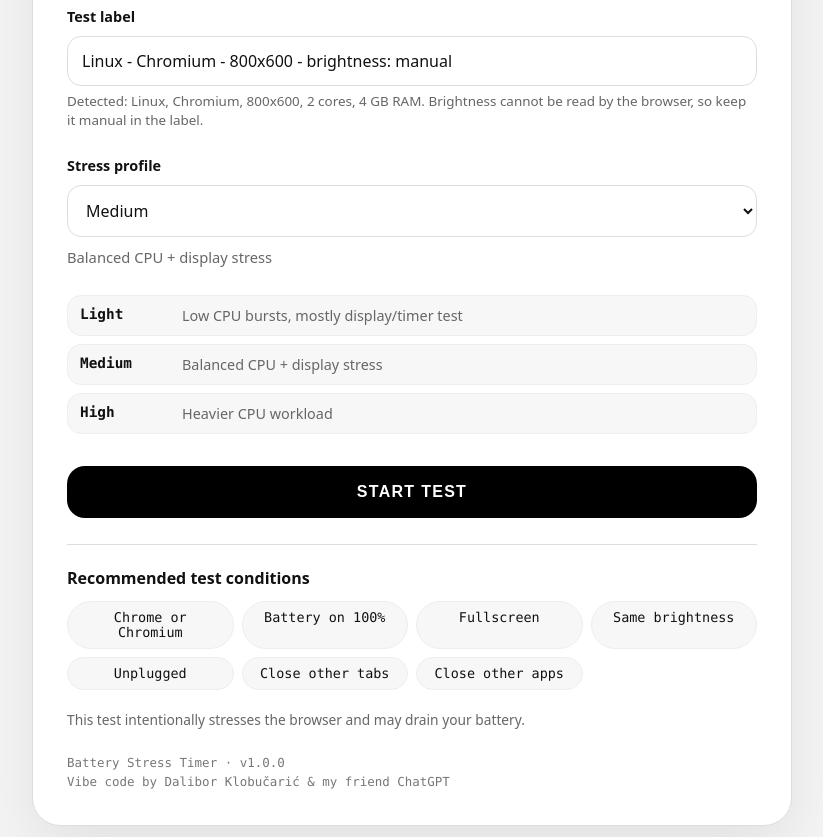
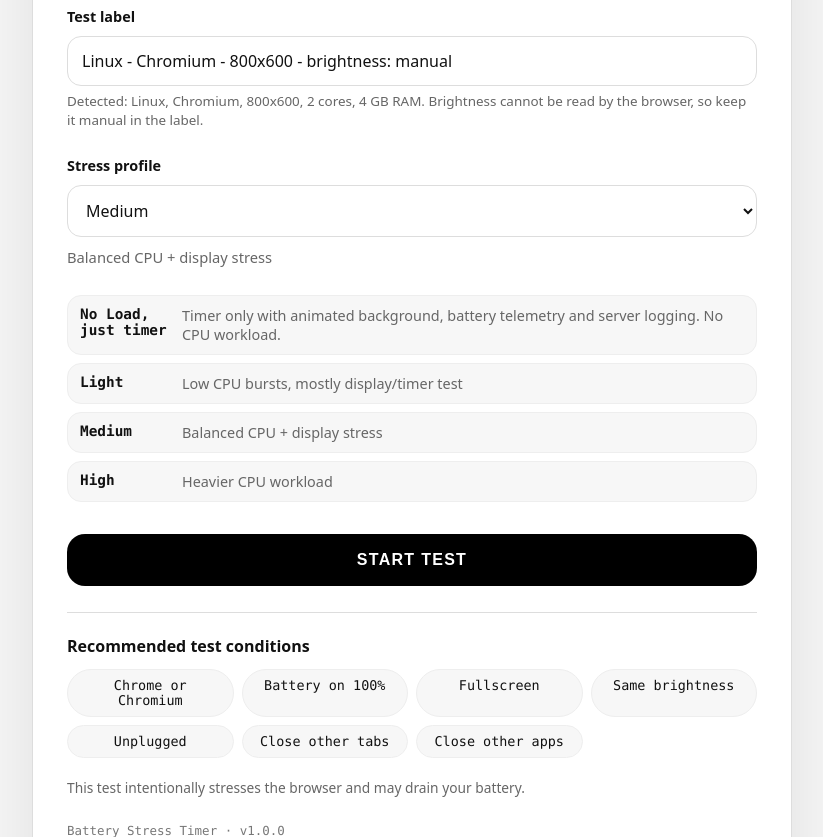
Before and after one commit to dklobucaric/battery-stress-timer, a PHP site: page / in a window 1280 px wide. Shown: the part 261-1098 px from the top of the page, without its empty margins (228-1051 px from the left). Run offline with PHP 8.4, Linux system fonts and the light colour scheme.

Commit message:
Added "no load" option, just timer

```diff
--- a/config.php
+++ b/config.php
@@ -52,6 +52,14 @@ return [
     ],
 
     'profiles' => [
+        'no_load' => [
+            'label' => 'No Load, just timer',
+            'description' => 'Timer only with animated background, battery telemetry and server logging. No CPU workload.',
+            'workload_enabled' => false,
+            'worker_max' => 0,
+            'workload_interval_seconds' => 0,
+            'workload_duration_seconds' => 0,
+        ],
         'light' => [
             'label' => 'Light',
             'description' => 'Low CPU bursts, mostly display/timer test',
```
Also changed, not shown: test.php (+15 -5 lines), README.md.
